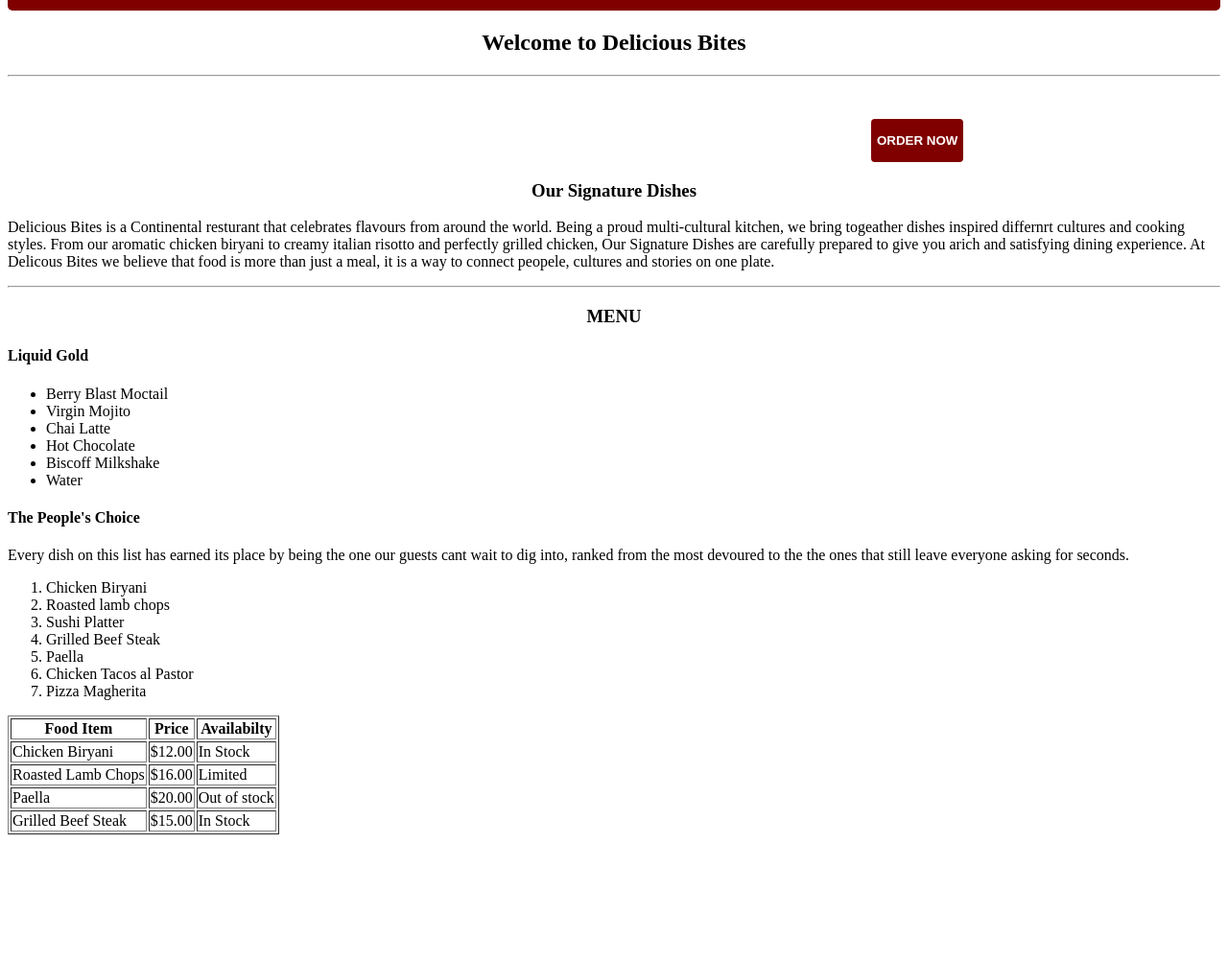
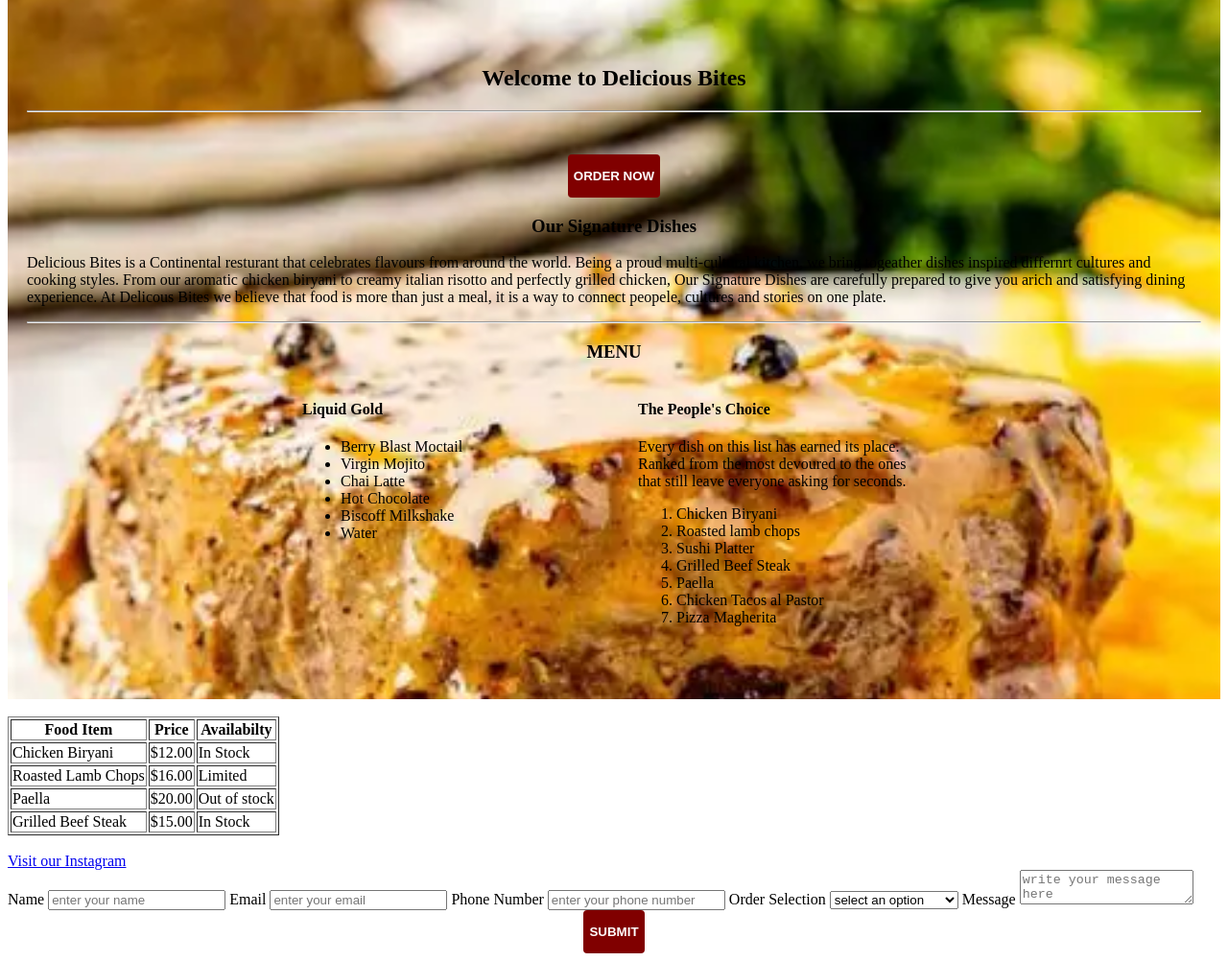
Before and after one commit to Sophie-S-Nakafeero/Delicious-bites, a plain HTML site: page Index.html in a window 1280 px wide. Shown: the part 77-1079 px from the top of the page at 96% size. Before the commit the page ends 955 px from the top, so only its background shows below. Drawn offline with Linux system fonts and the light colour scheme.

Commit message:
added a hero image, added my menu to a container for styling, added formand a hyper link and did more styling

```diff
--- a/Index.html
+++ b/Index.html
@@ -16,6 +16,7 @@
             </ul>
         </nav>
     </header>
+    <div class="hero">
         <h2>Welcome to Delicious Bites</h2>
         <hr>
         <br>
@@ -30,6 +31,8 @@
             </p>
         <hr>
         <h3>MENU</h3>
+        <div class="menu-container">
+            <div class="Menu-section">
                 <h4>Liquid Gold</h4>
                 <ul>
                 <li>Berry Blast Moctail</li>
@@ -39,9 +42,13 @@
                     <li>Biscoff Milkshake</li>
                     <li>Water</li>
                 </ul>
+            </div>
+            <div class="Menu-section">
                 <h4>The People's Choice</h4>
-    <p> Every dish on this list has earned its place by being the one our guests cant wait to dig into,
-         ranked from the most devoured to the the ones that still leave everyone asking for seconds.</p>
+                <p>
+                    Every dish on this list has earned its place. Ranked from the most devoured to the ones that still
+                    leave everyone asking for seconds.
+                </p>
                 <ol>
                     <li>Chicken Biryani</li>
                     <li>Roasted lamb chops</li>
@@ -51,6 +58,10 @@
                     <li>Chicken Tacos al Pastor</li>
                     <li>Pizza Magherita</li>
                 </ol>
+            </div>
+        </div>
+    </div>
+    <br>
     <table border="1">
         <tr>
             <th>Food Item</th>
@@ -78,6 +89,26 @@
             <td>In Stock</td>
         </tr>
     </table>
-
+    <br>
+    <a href="https://www.instagram.com/" target="_blank">Visit our Instagram</a>
+    <br>
+    <form>
+        <label for="name">Name</label>
+        <input type="text" id="name" placeholder="enter your name">
+        <label for="email">Email</label>
+        <input type="text" id="email" placeholder="enter your email">
+        <label for="Phone">Phone Number</label>
+        <input type="tel" id="Phone" placeholder="enter your phone number">
+        <label for="order">Order Selection</label>
+        <select id="order">
+            <option value="" disabled selected>select an option</option>
+            <option>Berry Blast Moctail</option>
+            <option>Sushi Platter</option>
+            <option>Pizza Margerita</option>
+        </select>
+        <label for="message">Message</label>
+        <textarea id="message" placeholder="write your message here"></textarea>
+        <button type="submit">SUBMIT</button>
+    </form>
 </body>
 </html>
--- a/style.css
+++ b/style.css
@@ -9,6 +9,12 @@ header{
 header h1{
     margin: 0px;
     color: white;
+}
+nav{
+    display: flex;
+    justify-content: space-between;
+    align-items: center;
+    width: 100%;
 }
 nav ul{
     list-style: none;
@@ -27,7 +33,8 @@ button{
     border-radius: 4px;
     height: 45px;
     cursor: pointer;
-    margin-left: 900px;
+    display: block;
+    margin: auto;
     font-weight: bold;
 }
 h2{
@@ -36,3 +43,26 @@ h2{
 h3{
     text-align: center;
 }
+.menu-container{
+    display: flex;
+    gap: 50px;
+    justify-content: center;
+    align-items: flex-start;
+    width: 100%;
+}
+.Menu-section{
+    width: 300px;
+}
+.hero{
+    background-image:url(steak\ 1.webp) ;
+    background-size: cover;
+    background-position: center;
+    background-attachment: fixed;
+    padding: 60px 20px;
+}
+.hero{
+    background-image: linear-gradient(rgba(0,0,0,0.6), rgba(0,0,0,0.6), url('steak\ 1.webp'));
+    background-size: cover;
+    background-position: center;
+    padding: 60px 20px;
+}
```
Lines whose indentation alone changed are shown as unchanged.
